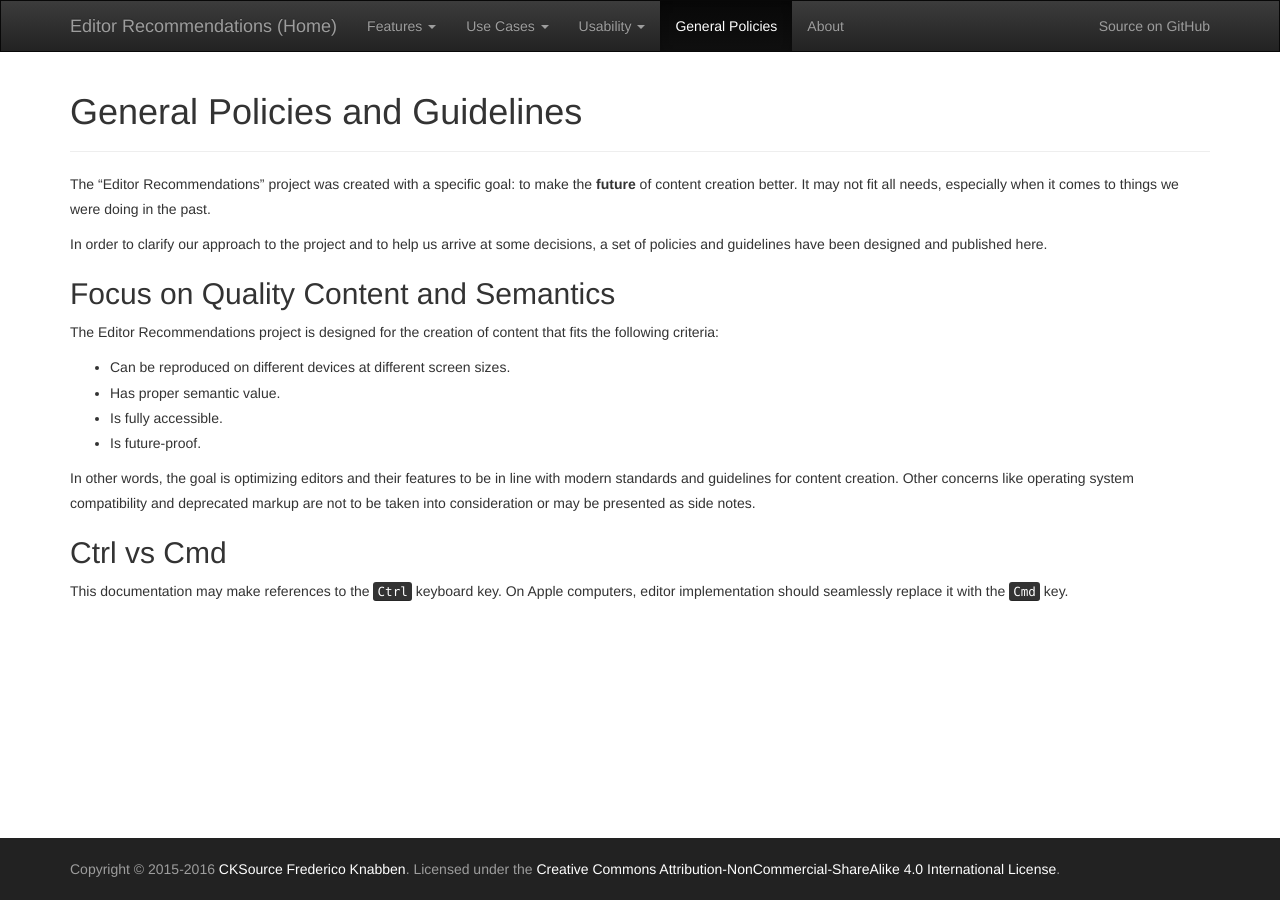
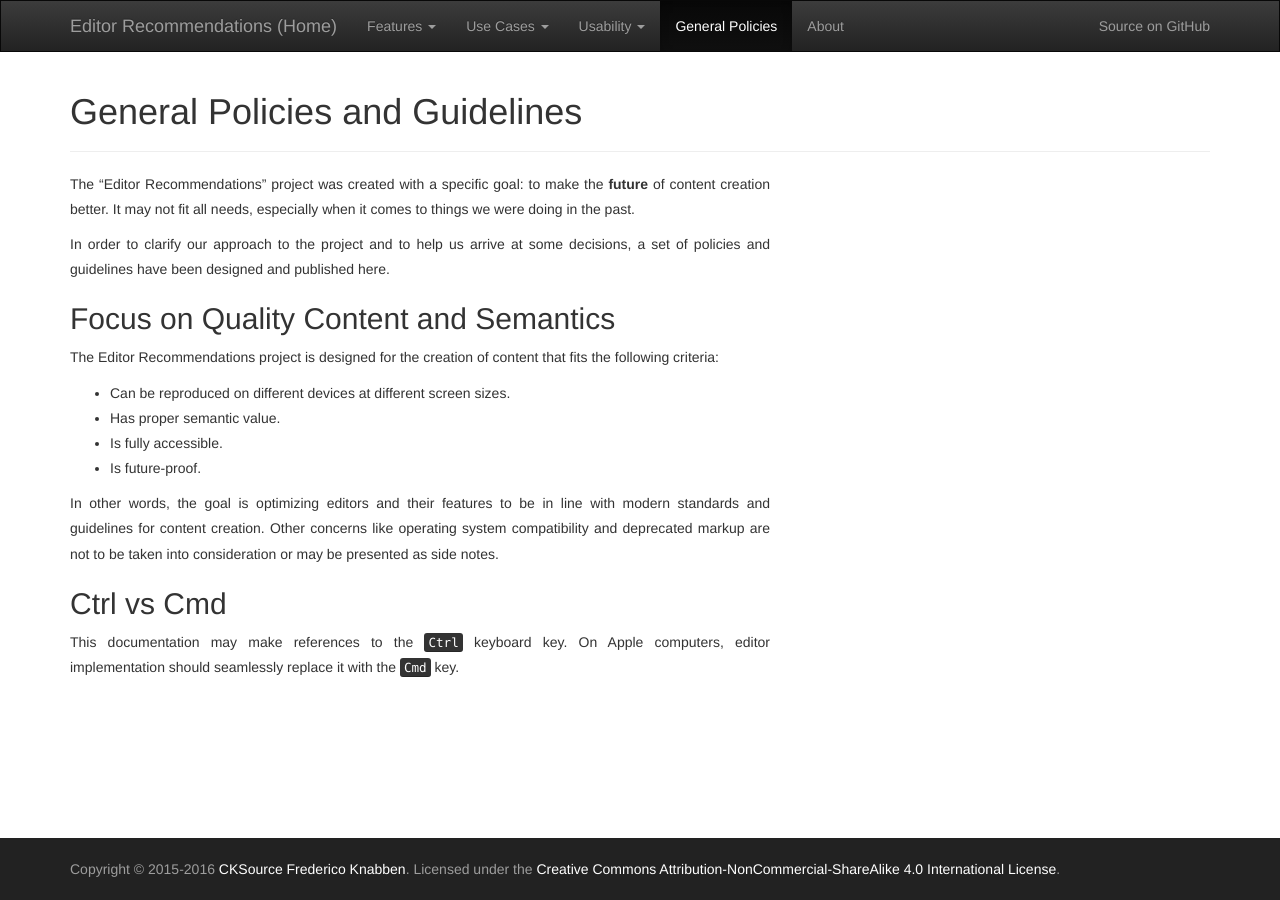
Before and after one commit to ckeditor/editor-recommendations, a Jekyll site: the page built from general-policies/index.md, in a window 1280 px wide. Built offline with Jekyll 4.4.1, drawn with Linux system fonts in a browser that asks for light colours; nearby versions of some CDN libraries.

Commit message:
Updated styles for text.

```diff
--- a/styles/custom.css
+++ b/styles/custom.css
@@ -1,12 +1,20 @@
-.navbar:not(.navbar-fixed-top){
+.navbar:not(.navbar-fixed-top) {
   margin-bottom: 0;
 }
 body {
   line-height: 1.8;
 }
 
-body footer *
-{
+/* Improves readability by constraining text's width */
+.container p, .container li {
+  max-width: 700px;
+  text-align: justify;
+}
+.footer p {
+  max-width: none;
+}
+
+body footer * {
   /* Reset line-height for navbar and footer */
   line-height: 1.42857143;
 }
```
